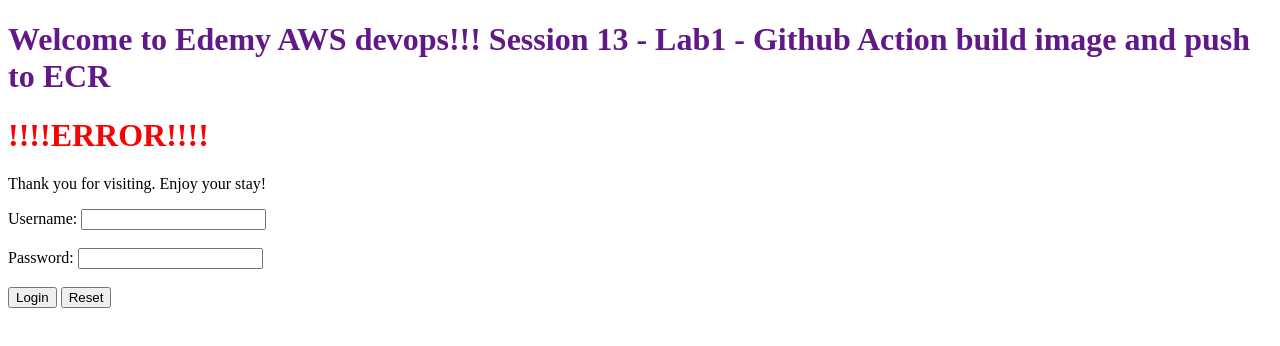
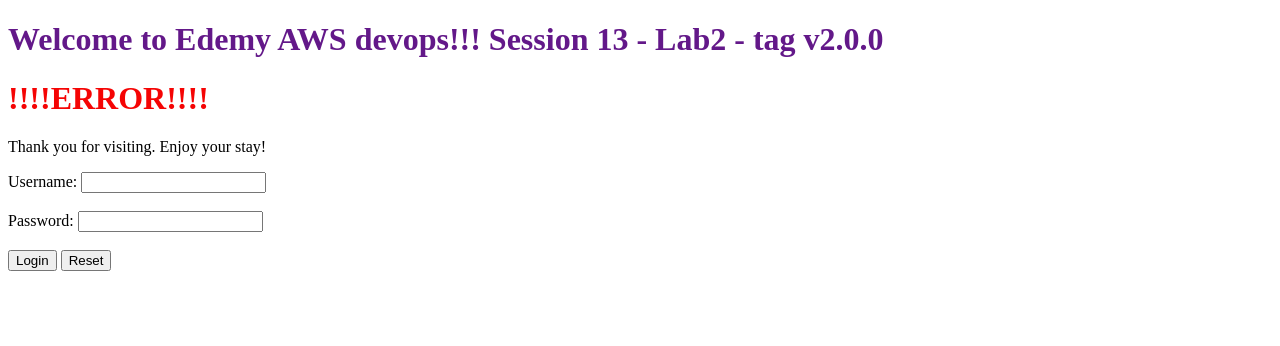
Before and after one commit to Avangard-Nguyen/nodejs-random-color-github-action, a website: page public/index.html in a window 1280 px wide. Drawn offline with Linux system fonts and the light colour scheme.

Commit message:
Update index.html

```diff
--- a/public/index.html
+++ b/public/index.html
@@ -7,7 +7,7 @@
 </head>
 
 <body>
-    <h1 id="welcome" style="color: #631889;">Welcome to Edemy AWS devops!!! Session 13 - Lab1 - Github Action build image and push to ECR</h1>
+    <h1 id="welcome" style="color: #631889;">Welcome to Edemy AWS devops!!! Session 13 - Lab2 - tag v2.0.0</h1>
     <h1 id="welcome" style="color: #f50404;">!!!!ERROR!!!!</h1>
     <p>Thank you for visiting. Enjoy your stay!</p>
 
```
